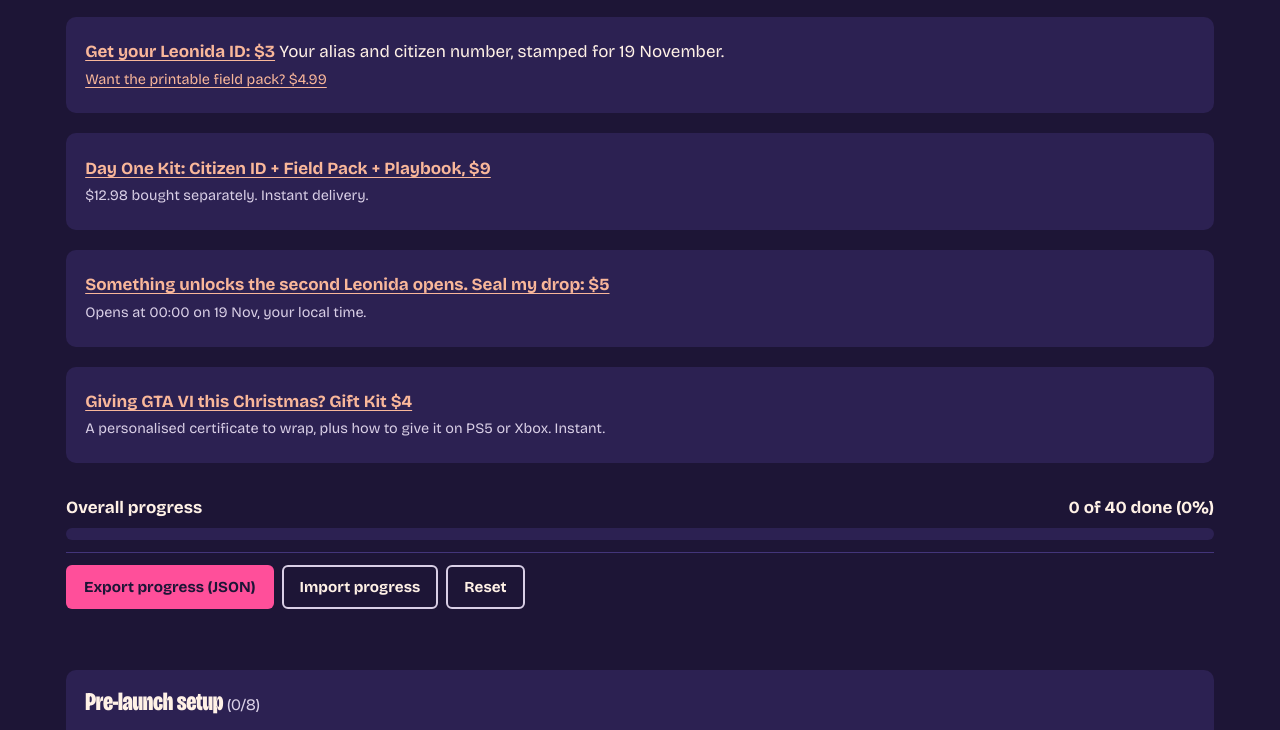
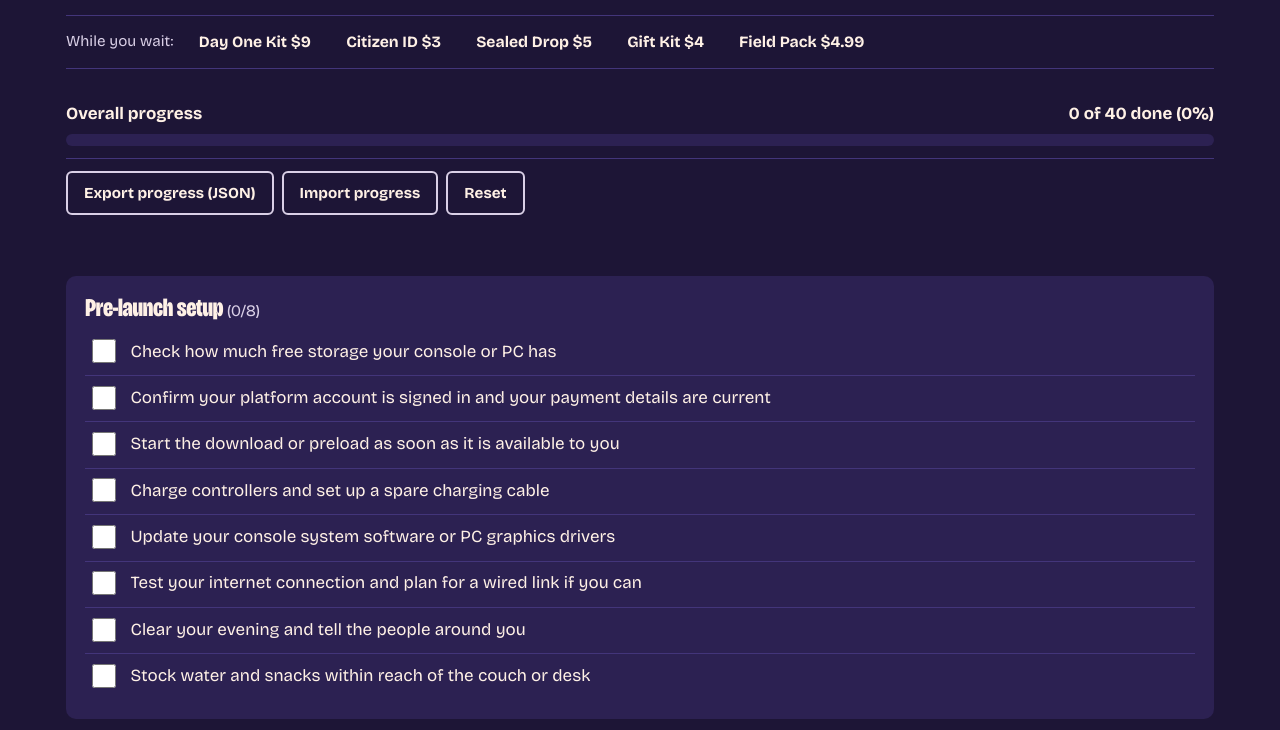
Before and after one commit to ceo525/leonida-launch-guide, a plain HTML site: page tracker.html in a window 1280 px wide. Shown: the part 459-1189 px from the top of the page. Drawn offline with nearby package versions, Linux system fonts and the light colour scheme.

Commit message:
WD-12b: tracker masthead crop, offers as one strip, export button not pink

```diff
--- a/style.css
+++ b/style.css
@@ -111,7 +111,8 @@ main.home { max-width: none; padding: 0; }
 
 /* inner-page art masthead */
 .mast { margin: 0; height: clamp(150px, 28vh, 300px); overflow: hidden; background: var(--dusk); }
-.mast img { width: 100%; height: 100%; object-fit: cover; }
+.mast img { width: 100%; height: 100%; object-fit: cover; object-position: 50% 22%; }
+.tracker-offers { padding: 0.25rem 0; border-top: 1px solid var(--dusk-line); border-bottom: 1px solid var(--dusk-line); }
 
 /* ---------- home hero ---------- */
 .hero-home { display: grid; grid-template-columns: minmax(0, 1fr); background: var(--night); }
--- a/tracker.html
+++ b/tracker.html
@@ -41,25 +41,14 @@
   <h1>Launch tracker</h1>
   <p class="lede">Tick things off as you go. Progress is saved in this browser only. Use Export to back it up or move it to another device.</p>
 
-  <section class="card soft-offer" aria-label="Leonida Citizen ID">
-    <p><strong><a href="id/">Get your Leonida ID: $3</a></strong> Your alias and citizen number, stamped for 19 November.</p>
-    <p class="small-print"><a href="pack.html">Want the printable field pack? $4.99</a></p>
-  </section>
-
-  <section class="card soft-offer" aria-label="Day One Kit">
-    <p><strong><a href="./kit/">Day One Kit: Citizen ID + Field Pack + Playbook, $9</a></strong></p>
-    <p class="small-print">$12.98 bought separately. Instant delivery.</p>
-  </section>
-
-  <section class="card soft-offer" aria-label="Launch-Night Sealed Drop">
-    <p><strong><a href="./drop/">Something unlocks the second Leonida opens. Seal my drop: $5</a></strong></p>
-    <p class="small-print">Opens at 00:00 on 19 Nov, your local time.</p>
-  </section>
-
-  <section class="card soft-offer" aria-label="GTA VI Gift Kit">
-    <p><strong><a href="./gift/">Giving GTA VI this Christmas? Gift Kit $4</a></strong></p>
-    <p class="small-print">A personalised certificate to wrap, plus how to give it on PS5 or Xbox. Instant.</p>
-  </section>
+  <nav class="offer-strip tracker-offers" aria-label="Launch kit">
+    <span>While you wait:</span>
+    <a href="./kit/">Day One Kit $9</a>
+    <a href="id/">Citizen ID $3</a>
+    <a href="./drop/">Sealed Drop $5</a>
+    <a href="./gift/">Gift Kit $4</a>
+    <a href="pack.html">Field Pack $4.99</a>
+  </nav>
 
   <div class="progress-wrap">
     <div class="progress-top"><span>Overall progress</span><span id="progress-label">0 of 0 done (0%)</span></div>
@@ -67,7 +56,7 @@
   </div>
 
   <div class="tools">
-    <button type="button" class="btn small" id="btn-export">Export progress (JSON)</button>
+    <button type="button" class="btn small ghost" id="btn-export">Export progress (JSON)</button>
     <button type="button" class="btn small ghost" id="btn-import">Import progress</button>
     <button type="button" class="btn small ghost" id="btn-reset">Reset</button>
     <input type="file" id="file-import" accept="application/json,.json" hidden>
```
